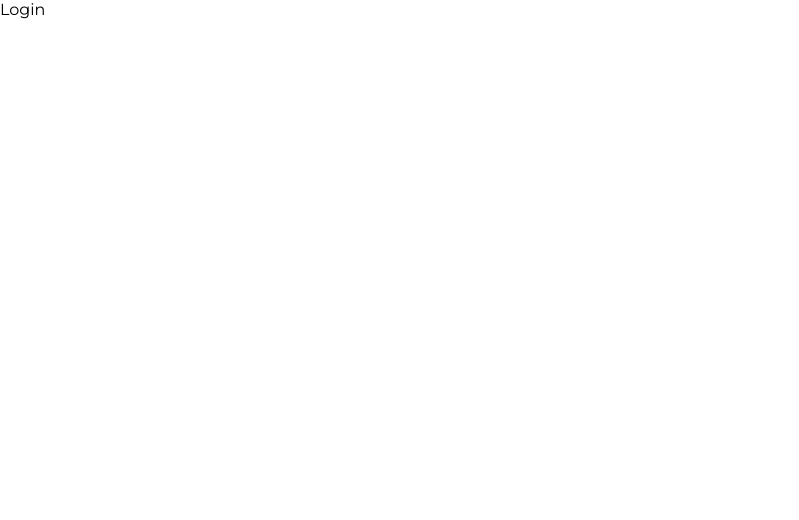
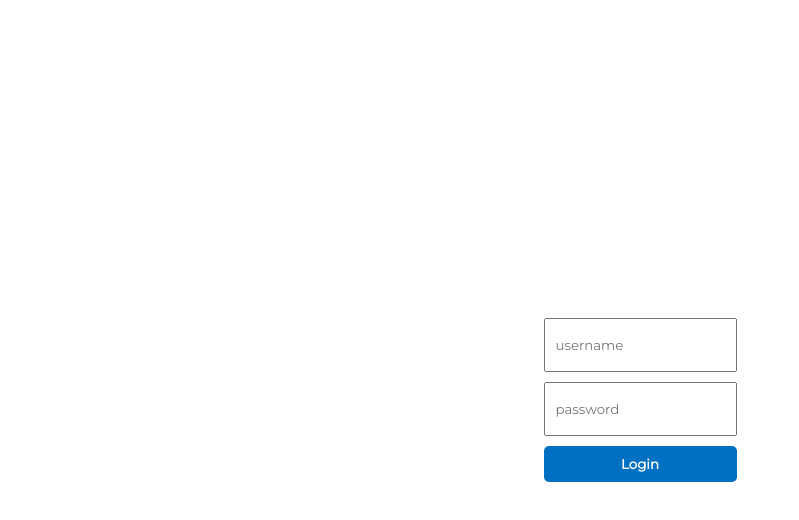
Before and after one commit to dhirendralive9/react-admin-dashboard, a React (Create React App) app: page /login in a window 1280 px wide. Shown: the top 520 px of the page, without its empty margins (0-799 px from the left). Built offline with nearby package versions, Linux system fonts and the light colour scheme.

Commit message:
started with admin section.

```diff
--- a/package.json
+++ b/package.json
@@ -11,6 +11,7 @@
     "@testing-library/jest-dom": "^5.16.4",
     "@testing-library/react": "^13.3.0",
     "@testing-library/user-event": "^13.5.0",
+    "axios": "^0.27.2",
     "react": "^18.2.0",
     "react-circular-progressbar": "^2.1.0",
     "react-dom": "^18.2.0",
@@ -43,5 +44,6 @@
       "last 1 firefox version",
       "last 1 safari version"
     ]
-  }
+  },
+  "proxy": "http://localhost:8800/api"
 }
--- a/src/App.js
+++ b/src/App.js
@@ -12,17 +12,33 @@
   BrowserRouter,
   Routes,
   Route,
+  Navigate,
 } from "react-router-dom";
 import { DarkModeContext } from "./context/darkModeContext";
+import { AuthContext } from "./context/AuthContext";
 
 function App() {
   const { darkMode } = useContext(DarkModeContext);
+
+  const ProtectedRoute = ({ children }) => {
+    const { user } = useContext(AuthContext);
+
+    if (!user) {
+      return <Navigate to="/login" />;
+    }
+
+    return children;
+  };
 
   return (
     <div className={darkMode ? "app dark" : "app"}>
        <BrowserRouter>
     <Routes>
-      <Route path="/" element={<Home/>} />
+      <Route path="/"  element={
+        <ProtectedRoute>
+          <Home />
+        </ProtectedRoute>
+      }/>
       <Route path="login" element={<Login/>} />
       <Route path="users">
         <Route index element={<List/>} />
--- /dev/null
+++ b/src/context/AuthContext.js
@@ -0,0 +1,61 @@
+import { createContext, useEffect, useReducer } from "react";
+
+const INITIAL_STATE = {
+  user: JSON.parse(localStorage.getItem("user")) || null,
+  loading: false,
+  error: null,
+};
+
+export const AuthContext = createContext(INITIAL_STATE);
+
+const AuthReducer = (state, action) => {
+  switch (action.type) {
+    case "LOGIN_START":
+      return {
+        user: null,
+        loading: true,
+        error: null,
+      };
+    case "LOGIN_SUCCESS":
+      return {
+        user: action.payload,
+        loading: false,
+        error: null,
+      };
+    case "LOGIN_FAILURE":
+      return {
+        user: null,
+        loading: false,
+        error: action.payload,
+      };
+    case "LOGOUT":
+      return {
+        user: null,
+        loading: false,
+        error: null,
+      };
+    default:
+      return state;
+  }
+};
+
+export const AuthContextProvider = ({ children }) => {
+  const [state, dispatch] = useReducer(AuthReducer, INITIAL_STATE);
+
+  useEffect(() => {
+    localStorage.setItem("user", JSON.stringify(state.user));
+  }, [state.user]);
+
+  return (
+    <AuthContext.Provider
+      value={{
+        user: state.user,
+        loading: state.loading,
+        error: state.error,
+        dispatch,
+      }}
+    >
+      {children}
+    </AuthContext.Provider>
+  );
+};
--- a/src/pages/login/Login.jsx
+++ b/src/pages/login/Login.jsx
@@ -1,11 +1,68 @@
-import React from 'react';
-import './login.scss';
-
+import axios from "axios";
+import { useContext, useState } from "react";
+import { useNavigate } from "react-router-dom";
+import { AuthContext } from "../../context/AuthContext";
+// import { AuthContext } from "../../context/AuthContext";
+import "./login.scss";
 
 const Login = () => {
+  const [credentials, setCredentials] = useState({
+    username: undefined,
+    password: undefined,
+  });
+
+  const { loading, error, dispatch } = useContext(AuthContext);
+
+  const navigate = useNavigate();
+
+  const handleChange = (e) => {
+    setCredentials((prev) => ({ ...prev, [e.target.id]: e.target.value }));
+  };
+
+  const handleClick = async (e) => {
+    e.preventDefault();
+    dispatch({ type: "LOGIN_START" });
+    try {
+      const res = await axios.post("/auth/login", credentials);
+      if (res.data.isAdmin) {
+        dispatch({ type: "LOGIN_SUCCESS", payload: res.data.details });
+
+        navigate("/");
+      } else {
+        dispatch({
+          type: "LOGIN_FAILURE",
+          payload: { message: "You are not allowed!" },
+        });
+      }
+    } catch (err) {
+      dispatch({ type: "LOGIN_FAILURE", payload: err.response.data });
+    }
+  };
+
   return (
-    <div>Login</div>
-  )
-}
+    <div className="login">
+      <div className="lContainer">
+        <input
+          type="text"
+          placeholder="username"
+          id="username"
+          onChange={handleChange}
+          className="lInput"
+        />
+        <input
+          type="password"
+          placeholder="password"
+          id="password"
+          onChange={handleChange}
+          className="lInput"
+        />
+        <button disabled={loading} onClick={handleClick} className="lButton">
+          Login
+        </button>
+        {error && <span>{error.message}</span>}
+      </div>
+    </div>
+  );
+};
 
-export default Login
+export default Login;
--- a/src/pages/login/login.scss
+++ b/src/pages/login/login.scss
@@ -0,0 +1,32 @@
+.login {
+    height: 100vh;
+    display: flex;
+    align-items: center;
+    justify-content: center;
+  }
+
+  .lContainer {
+    display: flex;
+    flex-direction: column;
+    gap: 10px;
+  }
+
+  .lInput{
+    height: 30px;
+    padding: 10px;
+  }
+
+  .lButton {
+    border: none;
+    padding: 10px 20px;
+    background-color: #0071c2;
+    color: white;
+    font-weight: bold;
+    cursor: pointer;
+    border-radius: 5px;
+  }
+
+  .lButton:disabled{
+    background-color: #0071c28c;
+    cursor: not-allowed;
+  }
```
Also changed, not shown: src/index.js (+4 -3 lines), 1 other file (tests, documents, lock files or other folders).
